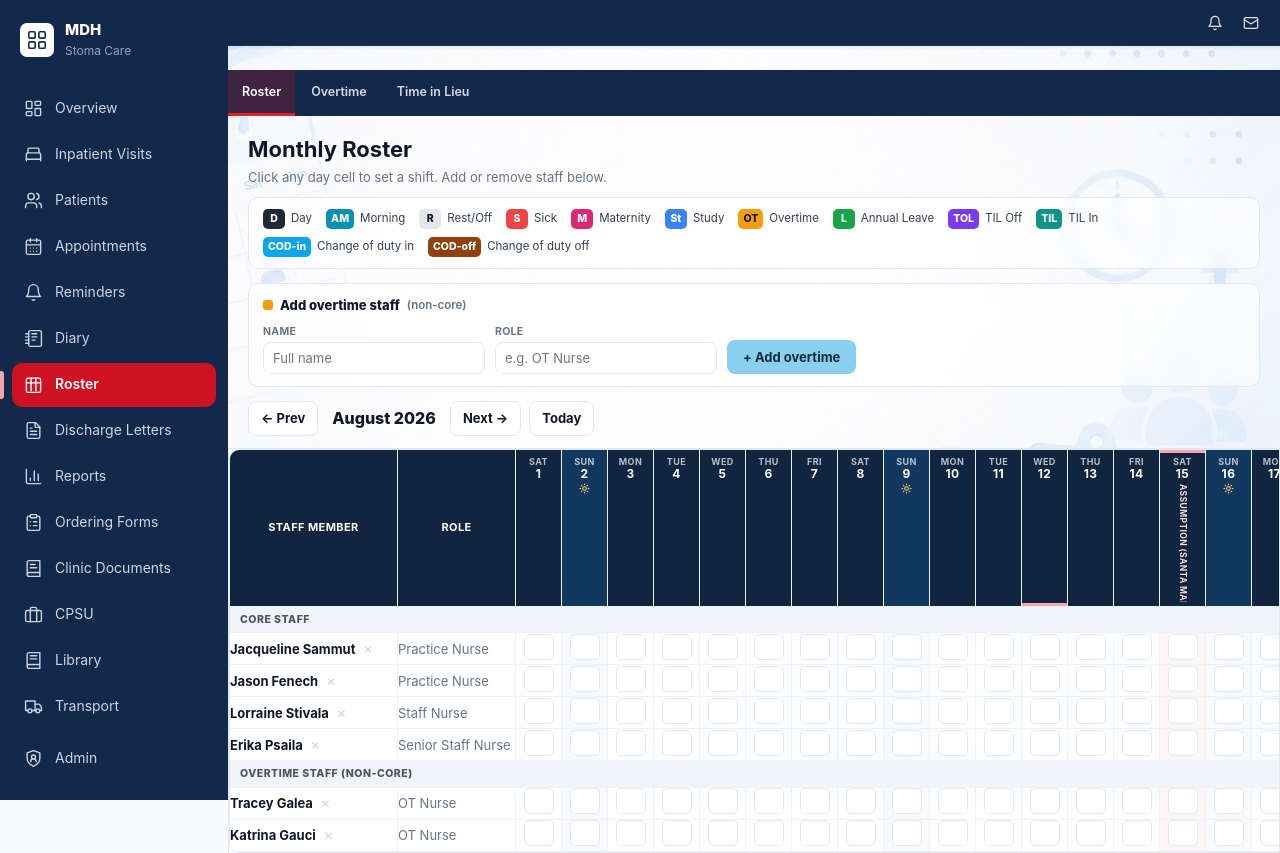
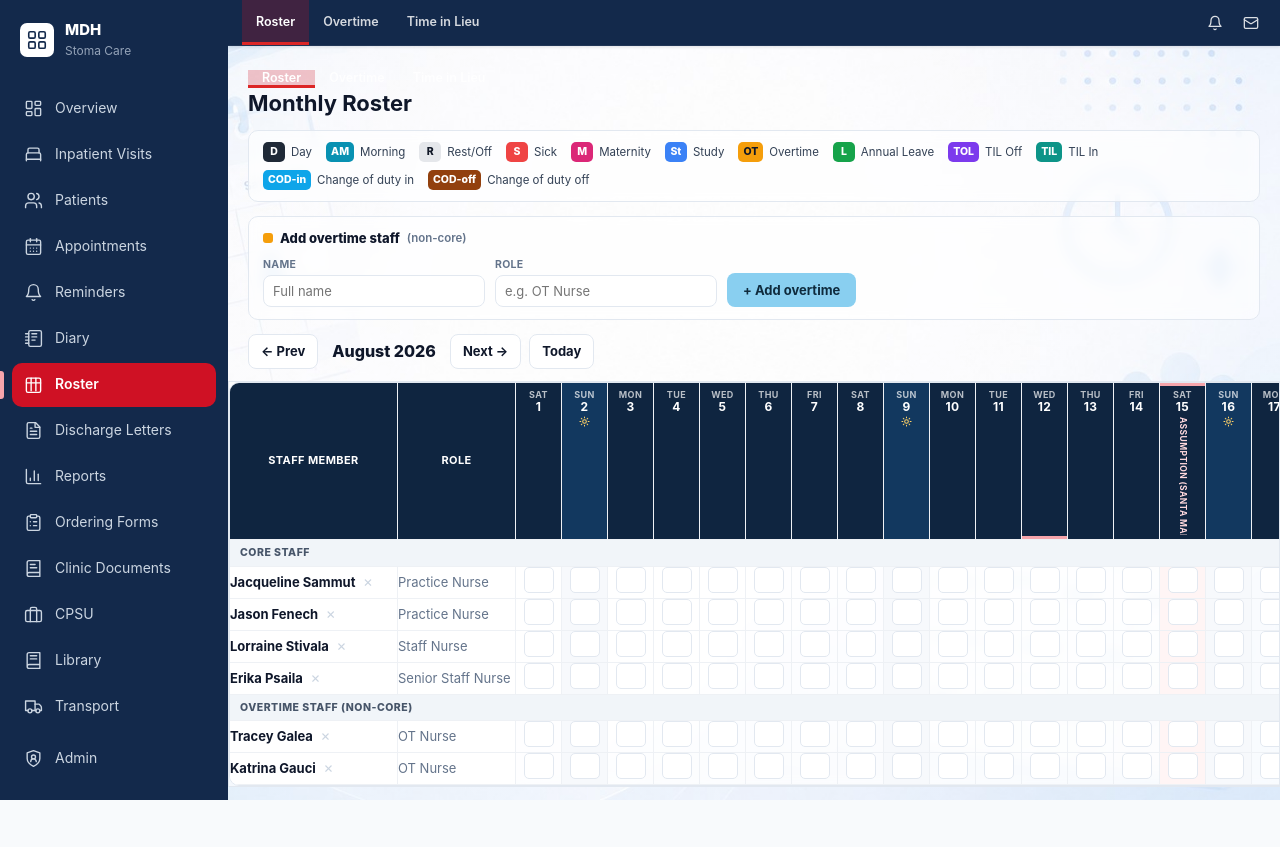
Before and after one commit to jasonfenech118-ctrl/dashborad, a Django app: page /roster/ in a window 1280 px wide. Shown: the top 853 px of the page. After the commit the page ends 800 px from the top, so only its background shows below. Run offline with Django 5.2, Linux system fonts and the light colour scheme; data comes from the database, SQL or seed files in the repository; data that the repository does not hold is empty.

Commit message:
Roster: tabs in topbar, remove description text (#156)
* Make roster calendar full-width and increase table font size

* Roster: widen day cells to 46px, strip 'Feast of' from holiday names

* Add Roster/Overtime/Time in Lieu tab bar to roster page

* Remove 'Core staff managed in Admin' note from roster page

* Hide back button on roster page; tabs already at top of content

* Move Roster/Overtime/Time in Lieu tabs into the topbar

* Remove description text from Monthly Roster section

---------

Co-authored-by: Claude <noreply@anthropic.com>

```diff
--- a/backend/templates/clinic/base.html
+++ b/backend/templates/clinic/base.html
@@ -220,6 +220,7 @@
         <button class="menu-toggle" aria-label="Open navigation" onclick="document.body.classList.toggle('nav-open')">
           <svg viewBox="0 0 24 24"><line x1="4" x2="20" y1="6" y2="6"/><line x1="4" x2="20" y1="12" y2="12"/><line x1="4" x2="20" y1="18" y2="18"/></svg>
         </button>
+        {% block topbar_nav %}{% endblock %}
         <span class="spacer"></span>
         <div class="util">
           <a class="tb-ic" href="{% url 'clinic:reminders' %}" title="Reminders" aria-label="Reminders">
--- a/backend/templates/clinic/roster.html
+++ b/backend/templates/clinic/roster.html
@@ -90,42 +90,29 @@
   .pal.clear{grid-column:1/-1;background:#f1f5f9;color:#475569;}
   .hint{font-size:12px;color:var(--muted);margin-bottom:6px;}
 
-  /* ---- tab bar ---- */
-  .rost-tabbar{
-    background:var(--navy);display:flex;align-items:stretch;gap:2px;min-height:46px;
-    position:sticky;top:46px;z-index:40;
-    /* break fully out of the centred wrap to span the whole main area */
-    width:calc(100vw - var(--sidebar));
-    margin-left:calc(-1 * max(0px,(100vw - var(--sidebar) - 1100px)/2) - 20px);
-    margin-bottom:18px;
-  }
-  .rost-tabbar button{
-    color:#fff;background:none;border:none;font-size:12.5px;font-weight:600;opacity:.82;
-    padding:0 14px;white-space:nowrap;border-bottom:3px solid transparent;
-    cursor:pointer;font-family:inherit;display:flex;align-items:center;transition:.15s;
-  }
-  .rost-tabbar button:hover{opacity:1;background:rgba(207,17,36,.18);}
-  .rost-tabbar button.active{opacity:1;background:rgba(207,17,36,.24);border-bottom-color:var(--red);}
   /* placeholder sections */
   .sec-placeholder{padding:40px 20px;text-align:center;color:var(--muted);font-size:13px;}
   .sec-placeholder svg{width:38px;height:38px;stroke:#94a3b8;fill:none;stroke-width:1.6;stroke-linecap:round;stroke-linejoin:round;margin-bottom:10px;}
   .sec-placeholder p{margin:4px 0 0;font-weight:600;color:var(--ink);}
   .sec-placeholder span{font-size:12.5px;}
 
-  @media print{ .rost-bar .navbtn,.addbox,.rm,#palette,.rost-tabbar{display:none !important;} }
+  @media print{ .rost-bar .navbtn,.addbox,.rm,#palette{display:none !important;} }
 </style>
 
-<!-- ===== TAB BAR ===== -->
-<nav class="rost-tabbar" aria-label="Roster views">
-  <button class="active" data-sec="sec-roster">Roster</button>
-  <button data-sec="sec-overtime">Overtime</button>
-  <button data-sec="sec-timelieu">Time in Lieu</button>
+{% block topbar_nav %}
+<nav style="display:flex;align-items:stretch;" aria-label="Roster views">
+  <button class="rost-tab active" data-sec="sec-roster"
+    style="color:#fff;background:rgba(207,17,36,.24);border:none;border-bottom:3px solid var(--red);font-size:12.5px;font-weight:600;padding:0 14px;white-space:nowrap;cursor:pointer;font-family:inherit;display:flex;align-items:center;transition:.15s;">Roster</button>
+  <button class="rost-tab" data-sec="sec-overtime"
+    style="color:#fff;background:none;border:none;border-bottom:3px solid transparent;font-size:12.5px;font-weight:600;opacity:.82;padding:0 14px;white-space:nowrap;cursor:pointer;font-family:inherit;display:flex;align-items:center;transition:.15s;">Overtime</button>
+  <button class="rost-tab" data-sec="sec-timelieu"
+    style="color:#fff;background:none;border:none;border-bottom:3px solid transparent;font-size:12.5px;font-weight:600;opacity:.82;padding:0 14px;white-space:nowrap;cursor:pointer;font-family:inherit;display:flex;align-items:center;transition:.15s;">Time in Lieu</button>
 </nav>
+{% endblock %}
 
 <!-- ===== SECTION: Monthly Roster ===== -->
 <div id="sec-roster">
 <h1 style="margin-bottom:2px;">Monthly Roster</h1>
-<p class="muted" style="font-size:13px;">Click any day cell to set a shift. Add or remove staff below.</p>
 
 {% if messages %}{% for message in messages %}<div class="esrf-msg {{ message.tags }}">{{ message }}</div>{% endfor %}{% endif %}
 
@@ -262,12 +249,19 @@
 
 // ---- Tab switching ----
 (function(){
-  var tabs = document.querySelectorAll('.rost-tabbar button');
+  var tabs = document.querySelectorAll('.rost-tab');
   var sections = ['sec-roster','sec-overtime','sec-timelieu'];
+  var RED = 'var(--red)';
   tabs.forEach(function(btn){
+    btn.addEventListener('mouseenter', function(){ if(!btn.classList.contains('active')){ btn.style.opacity='1'; btn.style.background='rgba(207,17,36,.18)'; } });
+    btn.addEventListener('mouseleave', function(){ if(!btn.classList.contains('active')){ btn.style.opacity='.82'; btn.style.background='none'; } });
     btn.addEventListener('click', function(){
-      tabs.forEach(function(t){ t.classList.remove('active'); });
+      tabs.forEach(function(t){
+        t.classList.remove('active');
+        t.style.background='none'; t.style.opacity='.82'; t.style.borderBottomColor='transparent';
+      });
       btn.classList.add('active');
+      btn.style.background='rgba(207,17,36,.24)'; btn.style.opacity='1'; btn.style.borderBottomColor=RED;
       sections.forEach(function(id){
         var el = document.getElementById(id);
         if(el) el.style.display = (id === btn.dataset.sec) ? '' : 'none';
```
